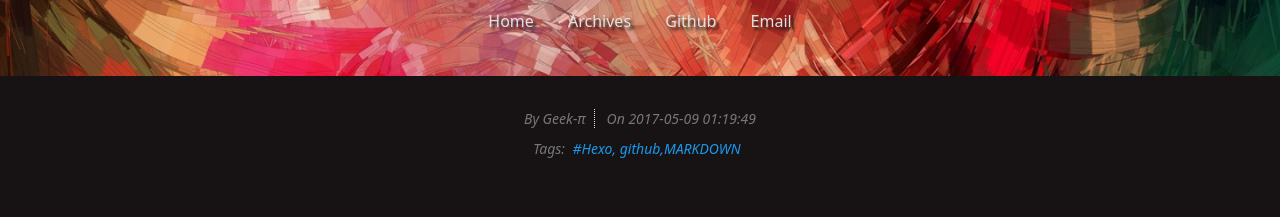
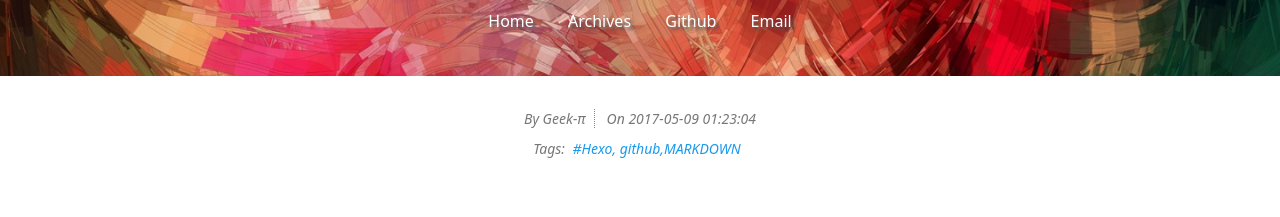
Before and after one commit to geekpie/geekpie.github.io, a plain HTML site: page 2017/05/09/Hexo-Github-io博客搭建指南/index.html in a window 1280 px wide. Shown: the part 208-425 px from the top of the page. Drawn offline with Linux system fonts and the light colour scheme.

Commit message:
Site updated: 2017-05-10 01:23:07

```diff
--- a/2017/05/09/Hexo-Github-io博客搭建指南/index.html
+++ b/2017/05/09/Hexo-Github-io博客搭建指南/index.html
@@ -27,7 +27,7 @@
   <link rel="stylesheet" href="/css/bootstrap.min.css">
   <!-- Custom CSS -->
 
-  <link rel="stylesheet" href="/css/style.dark.css">
+  <link rel="stylesheet" href="/css/style.light.css">
 
   <!-- Google Analytics -->
 
@@ -66,7 +66,7 @@
               </li>
 
               <li>
-                <a href="https://github.com/levblanc">
+                <a href="https://github.com/pumpie">
 
                   Github
 
@@ -74,7 +74,7 @@
               </li>
 
               <li>
-                <a href="mailto:levblanc@163.com">
+                <a href="mailto:gggssn@qq.com">
 
                   Email
 
@@ -101,7 +101,7 @@
           <!-- Date -->
           <span class="date-time info">On
             <span class="date">2017-05-09</span>
-            <span class="time">01:19:49</span>
+            <span class="time">01:23:04</span>
           </span>
 
         </div>
```
Also changed, not shown: archives/2017/05/index.html (+3 -3 lines), archives/2017/index.html (+3 -3 lines), archives/index.html (+3 -3 lines), index.html (+3 -3 lines), tags/Hexo-github-MARKDOWN/index.html (+3 -3 lines).
